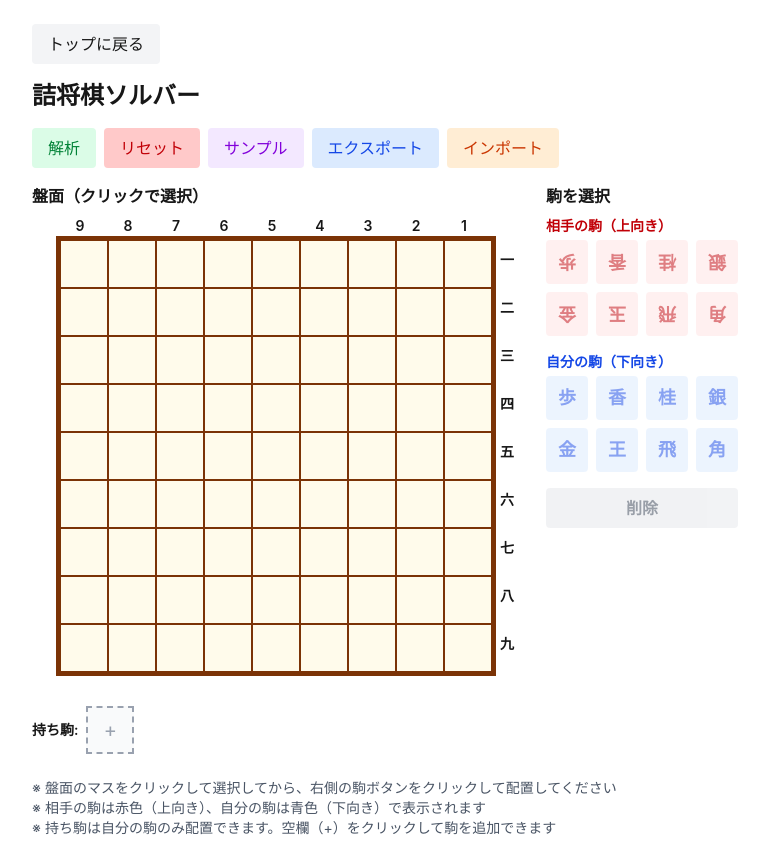
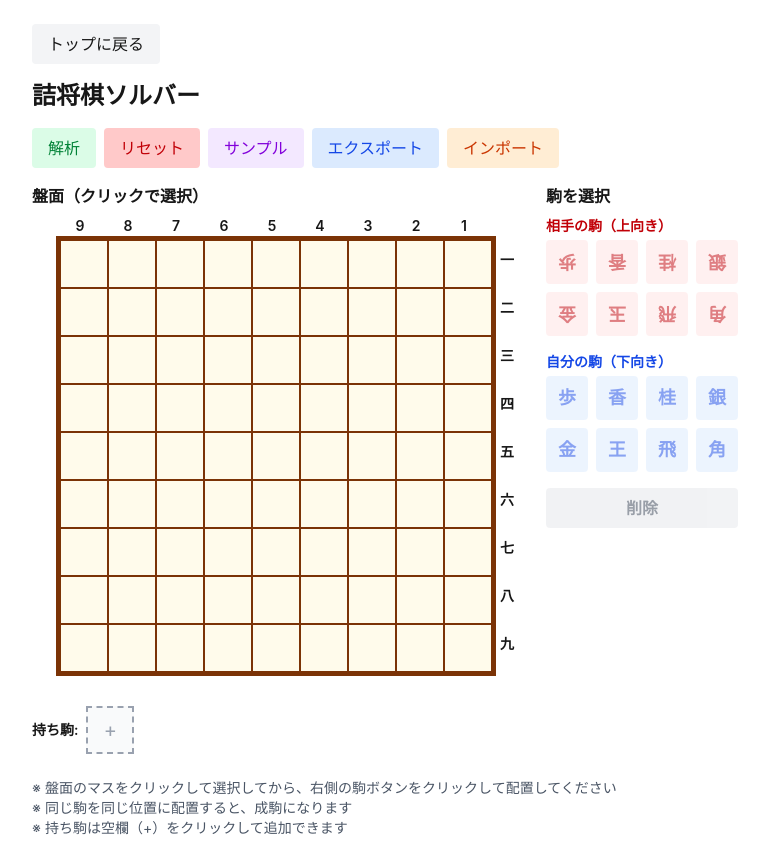
Before and after one commit to izmktr/riddletools, a Next.js app: page /shogi-mate in a window 1280 px wide. Shown: the whole page, without its empty margins (56-825 px from the left). Built offline with nearby package versions, Linux system fonts and the light colour scheme.

Commit message:
feat: 成り駒の表示を強化し、タイムアウトを延長

```diff
--- a/src/app/shogi-mate/page.tsx
+++ b/src/app/shogi-mate/page.tsx
@@ -167,16 +167,19 @@ export default function ShogiMatePage() {
   const renderPiece = (piece: Piece | null) => {
     if (!piece) return '';
 
+    // 成り駒かどうか判定
+    const isPromoted = piece.type in UNPROMOTED_MAP;
+
     // 相手の駒は180度回転
     if (piece.side === 'opponent') {
       return (
-        <span className="inline-block" style={{transform: 'rotate(180deg)'}}>
+        <span className={`inline-block ${isPromoted ? 'underline underline-offset-4' : ''}`} style={{transform: 'rotate(180deg)'}}>
           {piece.type}
         </span>
       );
     }
 
-    return piece.type;
+    return <span className={isPromoted ? 'underline underline-offset-4' : ''}>{piece.type}</span>;
   };
 
   // リセット
@@ -325,7 +328,7 @@ export default function ShogiMatePage() {
     setIsAnalyzing(true);
     setSolutionSteps([]);
 
-    const timeoutMs = 10000; // 10秒でタイムアウト
+    const timeoutMs = 15000; // 15秒でタイムアウト
     const abortController = new AbortController();
 
     // タイムアウトタイマーを設定
@@ -1739,8 +1742,8 @@ export default function ShogiMatePage() {
 
       <div className="mt-6 text-sm text-gray-600">
         <p>※ 盤面のマスをクリックして選択してから、右側の駒ボタンをクリックして配置してください</p>
-        <p>※ 相手の駒は赤色（上向き）、自分の駒は青色（下向き）で表示されます</p>
-        <p>※ 持ち駒は自分の駒のみ配置できます。空欄（+）をクリックして駒を追加できます</p>
+        <p>※ 同じ駒を同じ位置に配置すると、成駒になります</p>
+        <p>※ 持ち駒は空欄（+）をクリックして追加できます</p>
       </div>
 
       {/* エクスポートモーダル */}
```
